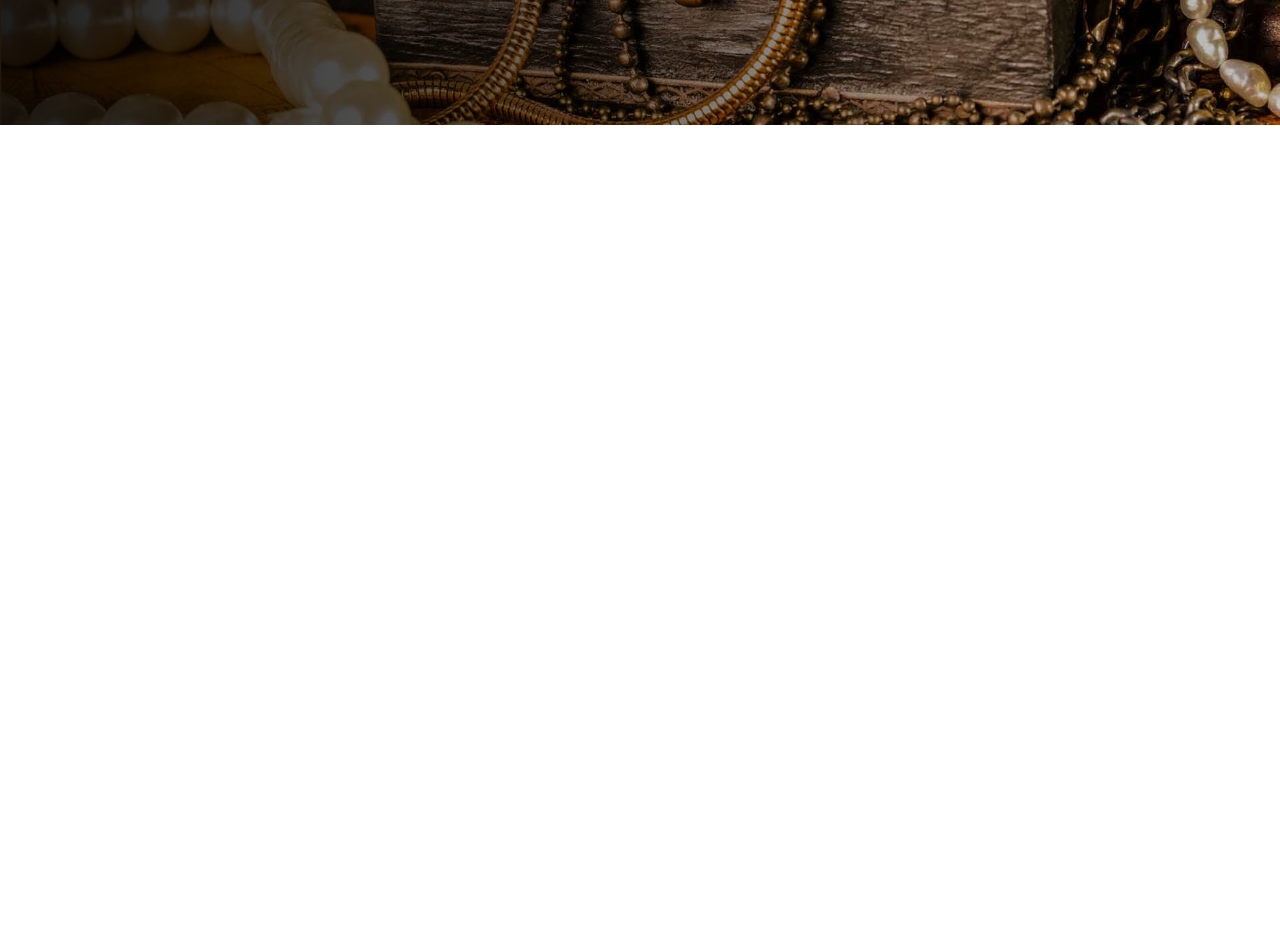
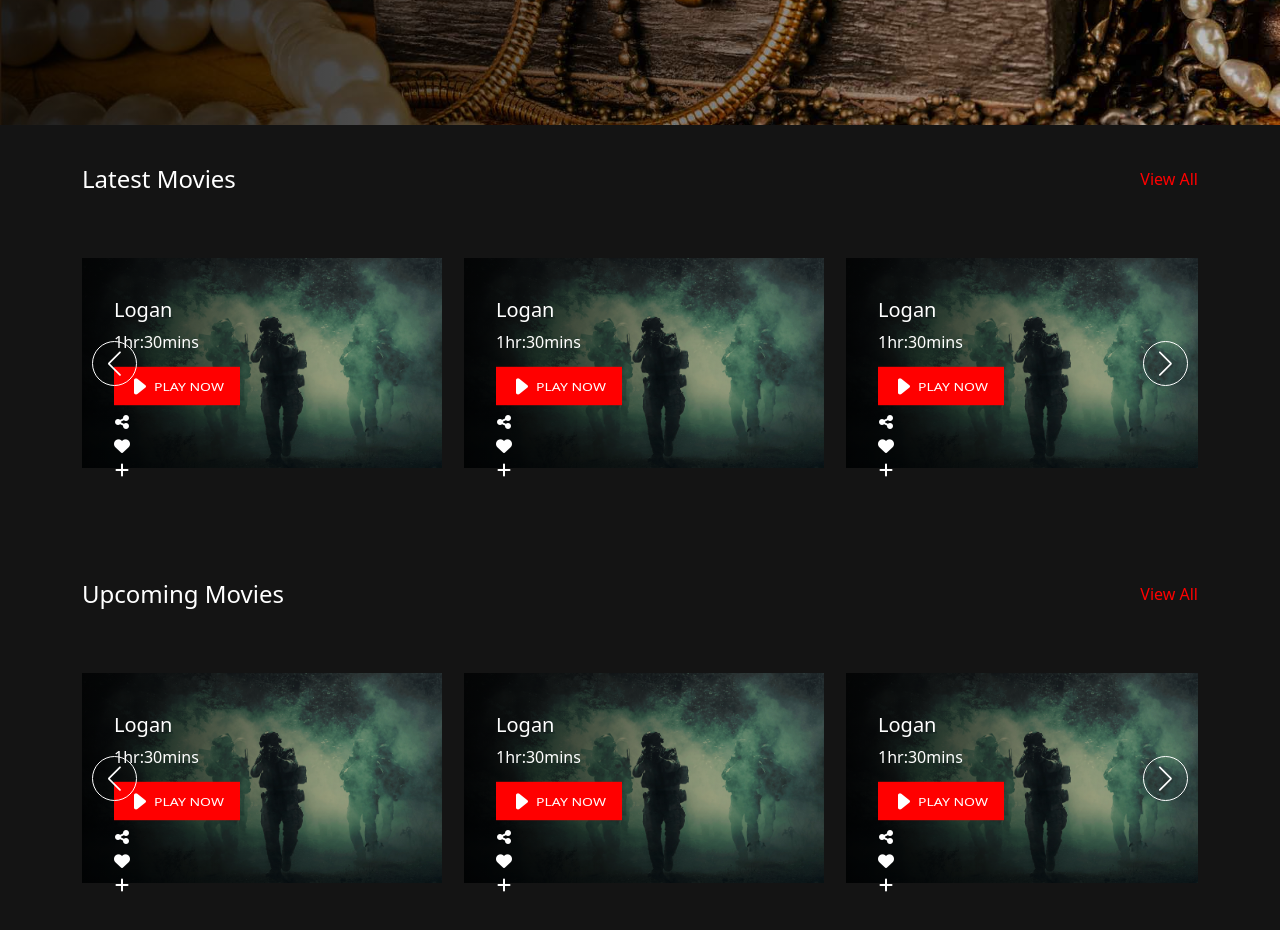
Before and after one commit to nhut321/movie, a React (Create React App) app: page / in a window 1280 px wide. Shown: the part 500-1430 px from the top of the page. Before the commit the page ends 800 px from the top, so only its background shows below. Built offline with nearby package versions, Linux system fonts and the light colour scheme.

Commit message:
Update Home Component

```diff
--- a/src/App.css
+++ b/src/App.css
@@ -1,9 +1,11 @@
 :root {
   --primary-color: red;
+  --background-color: #141414;
 }
 
 .App {
   text-align: center;
+  background-color: var(--background-color);
 }
 
 a {
--- a/src/Pages/Home/index.js
+++ b/src/Pages/Home/index.js
@@ -1,9 +1,12 @@
 import Slider from '../../components/Slider'
+import MovieListSlider from '../../components/MovieListSlider'
 
 const Home = () => {
 	return (
 		<div className="home">
 			<Slider />
+			<MovieListSlider heading='Latest Movies' />
+			<MovieListSlider heading='Upcoming Movies' />
 		</div>
 	)
 }
--- a/src/components/Button/Button.css
+++ b/src/components/Button/Button.css
@@ -1,4 +1,4 @@
-.btn-custom {
+.btn-custom.large {
     display: flex;
     justify-content: space-between;
     align-items: center;
@@ -9,6 +9,18 @@
     text-transform: uppercase;
 }
 
+.btn-custom.small {
+    display: flex;
+    justify-content: space-between;
+    align-items: center;
+    padding: 0 1rem;
+    background-color: var(--primary-color);
+    color: white;
+    border: none;
+    text-transform: uppercase;
+    transform: scale(1,0.8);
+}
+
 .btn-custom__icon {
     font-size: 2rem;
 }
--- a/src/components/Button/index.js
+++ b/src/components/Button/index.js
@@ -1,8 +1,8 @@
 import './Button.css'
 
-export default function Button() {
+export default function Button({size}) {
 	return (
-		<button className="btn-custom">
+		<button className={"btn-custom" + ' ' + size}>
 			<div className="btn-custom__icon me-2">
 				<i class="fa-solid fa-caret-right"></i>
 			</div>
--- a/src/components/Header/Header.css
+++ b/src/components/Header/Header.css
@@ -13,7 +13,7 @@
 	backdrop-filter: blur(10px);
 	font-family: 'Open Sans', sans-serif;
 	/*font-family: 'Roboto Slab', serif;*/
-	z-index: 2;
+	z-index: 99;
 }
 
 .header-left__logo {
--- /dev/null
+++ b/src/components/MovieItem/MovieItem.css
@@ -0,0 +1,45 @@
+.movie-item {
+	position: relative;
+	width: 360px;
+	height: 210px;
+	padding: 2rem;
+	color: white;
+	background-size: cover;
+	transition: 0.3s;
+}
+
+.movie-item:before {
+	content: '';
+	position: absolute;
+	top: 0;
+	right: 0;
+	left: 0;
+	bottom: 0;
+	background: linear-gradient(90deg, rgba(0, 0, 0, 85%), rgba(102, 51, 153, 0));
+	z-index: 1;
+}
+
+.movie-item:hover:before {
+	background: linear-gradient(90deg, rgb(0 0 0), rgb(102 51 153 / 25%));
+	transition: 0.3s;
+}
+
+.movie-item:hover {
+	transform: scale3d(1.1, 1.1, 1) translate3d(0, 0, 0) perspective(31.25em);
+	border-left: 4px solid var(--primary-color);
+	z-index: 2;
+}
+
+.movie-item__wrap {
+	position: absolute;
+	display: flex;
+    flex-direction: column;
+    justify-content: center;
+    align-items: start;
+    z-index: 2;
+}
+
+.swiper-slide {
+	position: relative;
+	z-index: 2;
+}
--- /dev/null
+++ b/src/components/MovieItem/index.js
@@ -0,0 +1,30 @@
+import movieBg from '../../assets/movie-item.jpg'
+import Button from '../Button'
+import './MovieItem.css'
+
+export default function MovieItem() {
+	return (
+		<div className="movie-item" style={{backgroundImage: `url(${movieBg})`}}>
+			<div className="movie-item__wrap">
+				<div className="movie-item__title">
+					<h5 className='mt-2 mb-2'>Logan</h5>
+				</div>
+				<div className="movie-item__time mb-2">
+					<span>1hr:30mins</span>
+				</div>
+				<Button size='small'/>
+				<div className="movie-item__wrap-actions">
+					<div className="movie-item__wrap-actions-icon">
+						<i class="fa-solid fa-share-nodes"></i>
+					</div>
+					<div className="movie-item__wrap-actions-icon">
+						<i class="fa-solid fa-heart"></i>
+					</div>
+					<div className="movie-item__wrap-actions-icon">
+						<i class="fa-solid fa-plus"></i>
+					</div>
+				</div>
+			</div>
+		</div>
+	)
+}
--- /dev/null
+++ b/src/components/MovieListSlider/MovieListSlider.css
@@ -0,0 +1,20 @@
+.movie-slider__list {
+	/*display: flex;
+	justify-content: space-between;
+	align-items: center;*/
+}
+
+.movie-slider__list-header {
+	display: flex;
+	justify-content: space-between;
+	align-items: center;
+	padding: 1rem 0;
+}
+
+.movie-slider__list-header h4 {
+	color: white;
+}
+
+.mySwiper.movie-swiper {
+	padding: 3rem 0;
+}
--- /dev/null
+++ b/src/components/MovieListSlider/index.js
@@ -0,0 +1,48 @@
+import { Swiper, SwiperSlide } from 'swiper/react'
+import MovieItem from '../MovieItem'
+
+import "swiper/css";
+import "swiper/css/pagination";
+import "swiper/css/navigation";
+import './MovieListSlider.css'
+
+import { Pagination, Navigation } from "swiper";
+
+export default function MovieListSlider({heading}) {
+	return (
+		<div className='movie-slider__list container pt-4 pb-4'>
+			<div className="movie-slider__list-header">
+				<h4 className='m-0'>{heading}</h4>
+				<a href="#" style={{color: 'red'}}>View All</a>
+			</div>
+			<Swiper
+				slidesPerView={3}
+		        spaceBetween={30}
+		        slidesPerGroup={3}
+		        loop={true}
+		        loopFillGroupWithBlank={true}
+		        pagination={{
+		          clickable: true,
+		        }}
+		        navigation={true}
+		        modules={[Pagination, Navigation]}
+		        className="mySwiper movie-swiper"
+        	>
+				<SwiperSlide>
+					<MovieItem />
+				</SwiperSlide>
+				<SwiperSlide>
+					<MovieItem />
+				</SwiperSlide>
+				<SwiperSlide>
+					<MovieItem />
+				</SwiperSlide>
+			</Swiper>
+			{/* <div className='d-flex justify-content-between align-items-center'> */}
+			{/* 	<MovieItem /> */}
+			{/* 	<MovieItem /> */}
+			{/* 	<MovieItem /> */}
+			{/* </div> */}
+		</div>
+	)
+}
--- a/src/components/Slider/Slider.css
+++ b/src/components/Slider/Slider.css
@@ -46,6 +46,13 @@
 	z-index: 2;
 }
 
+.slider-item__inner-heading {
+	visibility: hidden;
+	transform: translate(-100%);
+	transition: 2s;
+	opacity: 0
+}
+
 .slider-item__inner-heading h1 {
 	text-transform: uppercase;
     -webkit-background-clip: text!important;
@@ -55,11 +62,35 @@
     text-align: left;
 }
 
+.swiper-slide-active.slider-item .slider-item__inner-heading {
+	transform: translate(0px);
+	visibility: visible;
+	opacity: 1;
+}
+
 .slider-item__inner-summary-desc {
 	color: white;
 	text-align: left;
+	visibility: hidden;
+	opacity: 0;
+	transform: translate(0, 5rem);
+	transition: 2s;
 }
 
 .slider-item__inner-trending-item > a {
 	color: white;
 }
+
+.slider-item__inner-button {
+	visibility: hidden;
+	opacity: 0;
+	transform: translate(0, 5rem);
+	transition: 2s;
+}
+
+.swiper-slide-active.slider-item .slider-item__inner-summary-desc,
+.swiper-slide-active.slider-item .slider-item__inner-button {
+	transform: translate(0, 0);
+	visibility: visible;
+	opacity: 1;
+}
--- a/src/components/Slider/index.js
+++ b/src/components/Slider/index.js
@@ -15,7 +15,7 @@ export default function Slider() {
 
 		        <SwiperSlide className='slider-item' style={{backgroundImage: `url(${sliderItem})`}}>
 		        	<div className="slider-item__inner container">
-			        	<Row className='h-100'>
+			        	<Row className='h-100' style={{overflow: 'hidden'}}>
 			        		<Col xs={7} className='d-flex align-items-start flex-column justify-content-center'>
 			        			<div className="slider-item__inner-heading">
 			        				<h1
@@ -44,7 +44,7 @@ export default function Slider() {
 			        				</div>
 			        			</div>
 			        			<div className="slider-item__inner-button">
-			        				<Button />
+			        				<Button size='large' />
 			        			</div>
 			        		</Col>
 			        		<Col xs={5}>1</Col>
@@ -54,7 +54,7 @@ export default function Slider() {
 
 		        <SwiperSlide className='slider-item' style={{backgroundImage: `url(${sliderItem})`}}>
 		        	<div className="slider-item__inner container">
-			        	<Row className='h-100'>
+			        	<Row className='h-100' style={{overflow: 'hidden'}}>
 			        		<Col xs={7} className='d-flex align-items-start flex-column justify-content-center'>
 			        			<div className="slider-item__inner-heading">
 			        				<h1
@@ -83,7 +83,7 @@ export default function Slider() {
 			        				</div>
 			        			</div>
 			        			<div className="slider-item__inner-button">
-			        				<Button />
+			        				<Button size='large' />
 			        			</div>
 			        		</Col>
 			        		<Col xs={5}>1</Col>
@@ -93,7 +93,7 @@ export default function Slider() {
 
 		        <SwiperSlide className='slider-item' style={{backgroundImage: `url(${sliderItem})`}}>
 		        	<div className="slider-item__inner container">
-			        	<Row className='h-100'>
+			        	<Row className='h-100' style={{overflow: 'hidden'}}>
 			        		<Col xs={7} className='d-flex align-items-start flex-column justify-content-center'>
 			        			<div className="slider-item__inner-heading">
 			        				<h1
@@ -122,7 +122,7 @@ export default function Slider() {
 			        				</div>
 			        			</div>
 			        			<div className="slider-item__inner-button">
-			        				<Button />
+			        				<Button size='large' />
 			        			</div>
 			        		</Col>
 			        		<Col xs={5}>1</Col>
```
Also changed, not shown: src/assets/movie-item.jpg (added).
